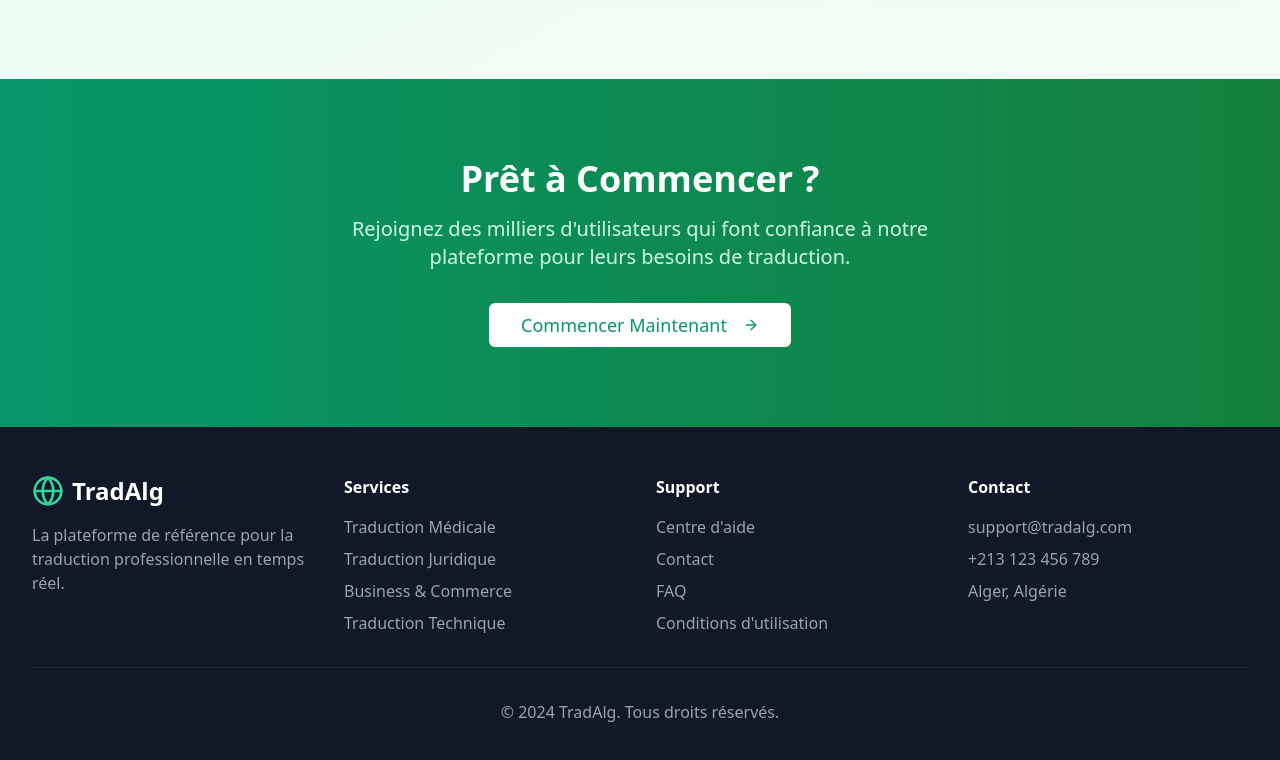
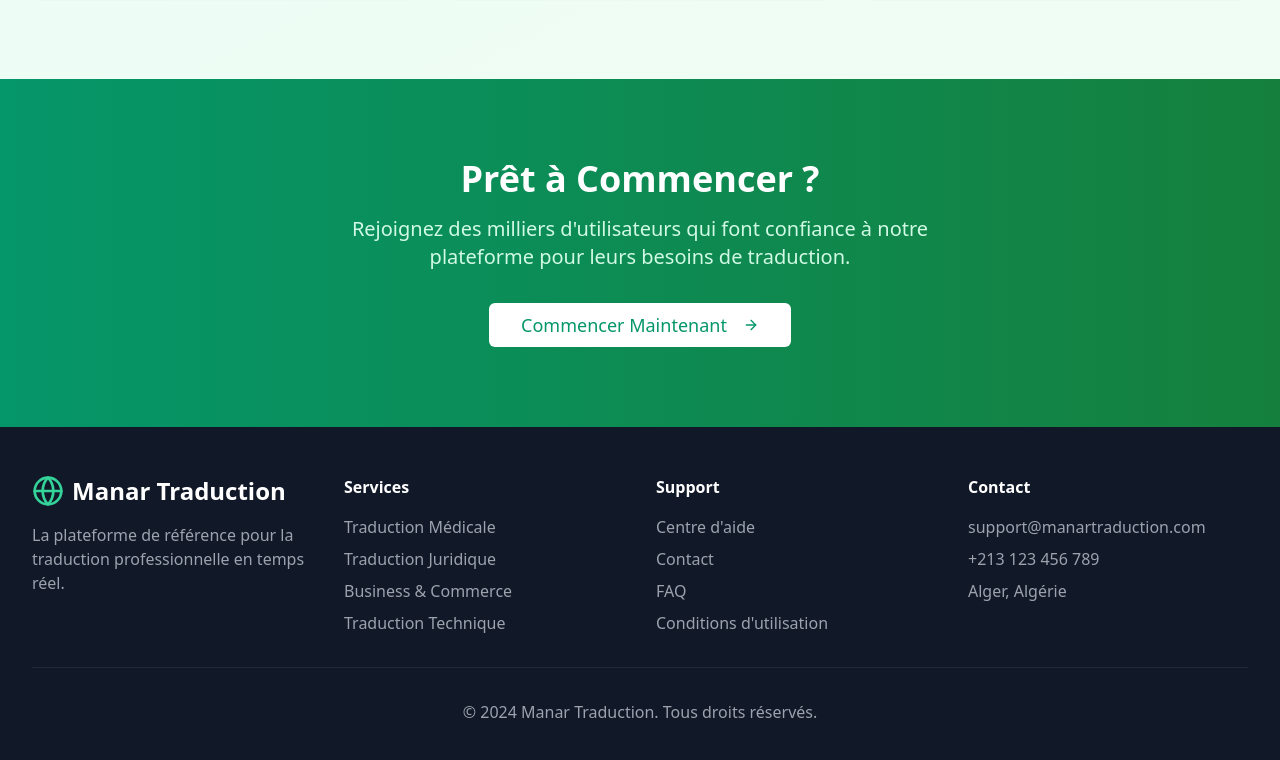
Before and after one commit to belamricharaf/rie-traduction-mondiale-live, a React (Vite) app: page / in a window 1280 px wide. Shown: the part 1866-2626 px from the top of the page. Built offline with nearby package versions, Linux system fonts and the light colour scheme.

Commit message:
Refactor: Add R WORD translation
Add the ability to translate "R WORD" to the appropriate language.

```diff
--- a/src/pages/Index.tsx
+++ b/src/pages/Index.tsx
@@ -1,4 +1,3 @@
-
 import { Button } from "@/components/ui/button";
 import { Card, CardContent } from "@/components/ui/card";
 import { Badge } from "@/components/ui/badge";
@@ -61,7 +60,7 @@ const Index = () => {
             <div className="flex items-center space-x-2">
               <Globe className="h-8 w-8 text-emerald-600" />
               <span className="text-2xl font-bold bg-gradient-to-r from-emerald-600 to-green-700 bg-clip-text text-transparent">
-                TradAlg
+                Manar Traduction
               </span>
             </div>
             <div className="hidden md:flex items-center space-x-8">
@@ -230,7 +229,7 @@ const Index = () => {
             <div>
               <div className="flex items-center space-x-2 mb-4">
                 <Globe className="h-8 w-8 text-emerald-400" />
-                <span className="text-2xl font-bold">TradAlg</span>
+                <span className="text-2xl font-bold">Manar Traduction</span>
               </div>
               <p className="text-gray-400">
                 La plateforme de référence pour la traduction professionnelle en temps réel.
@@ -257,14 +256,14 @@ const Index = () => {
             <div>
               <h3 className="font-semibold mb-4">Contact</h3>
               <ul className="space-y-2 text-gray-400">
-                <li>support@tradalg.com</li>
+                <li>support@manartraduction.com</li>
                 <li>+213 123 456 789</li>
                 <li>Alger, Algérie</li>
               </ul>
             </div>
           </div>
           <div className="border-t border-gray-800 mt-8 pt-8 text-center text-gray-400">
-            <p>&copy; 2024 TradAlg. Tous droits réservés.</p>
+            <p>&copy; 2024 Manar Traduction. Tous droits réservés.</p>
           </div>
         </div>
       </footer>
```
